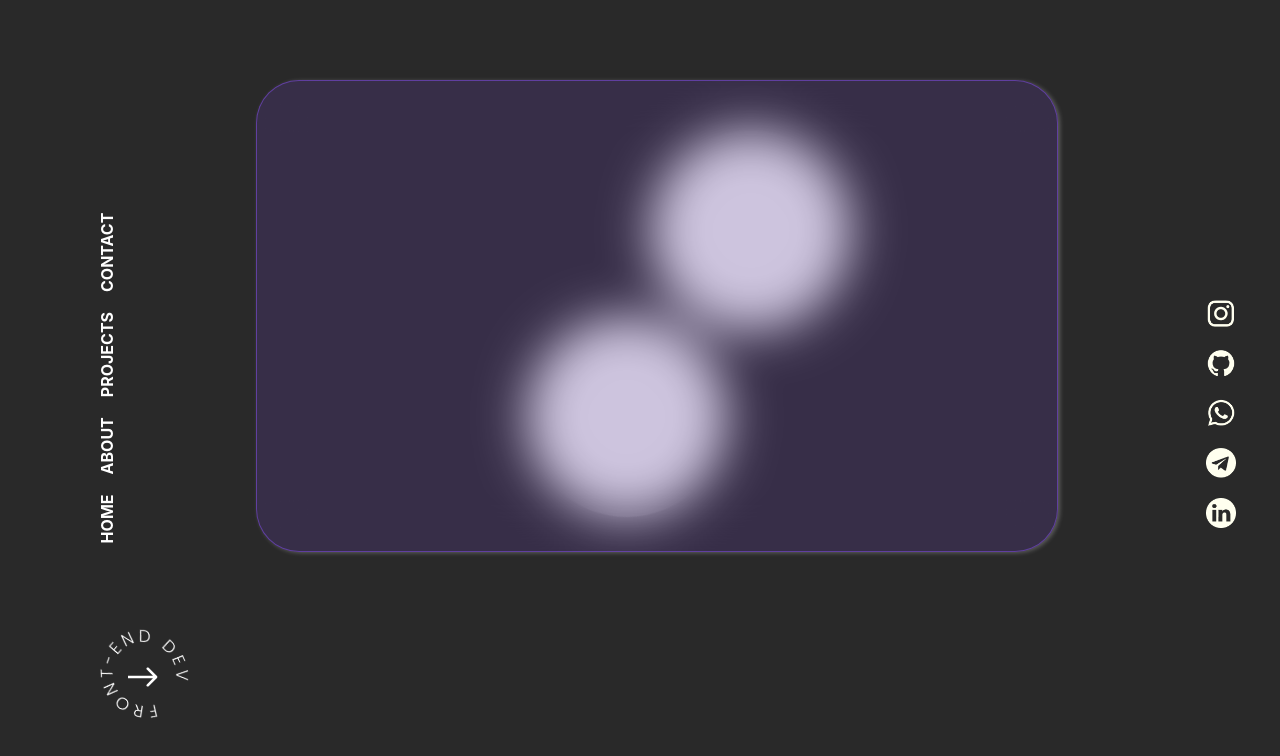
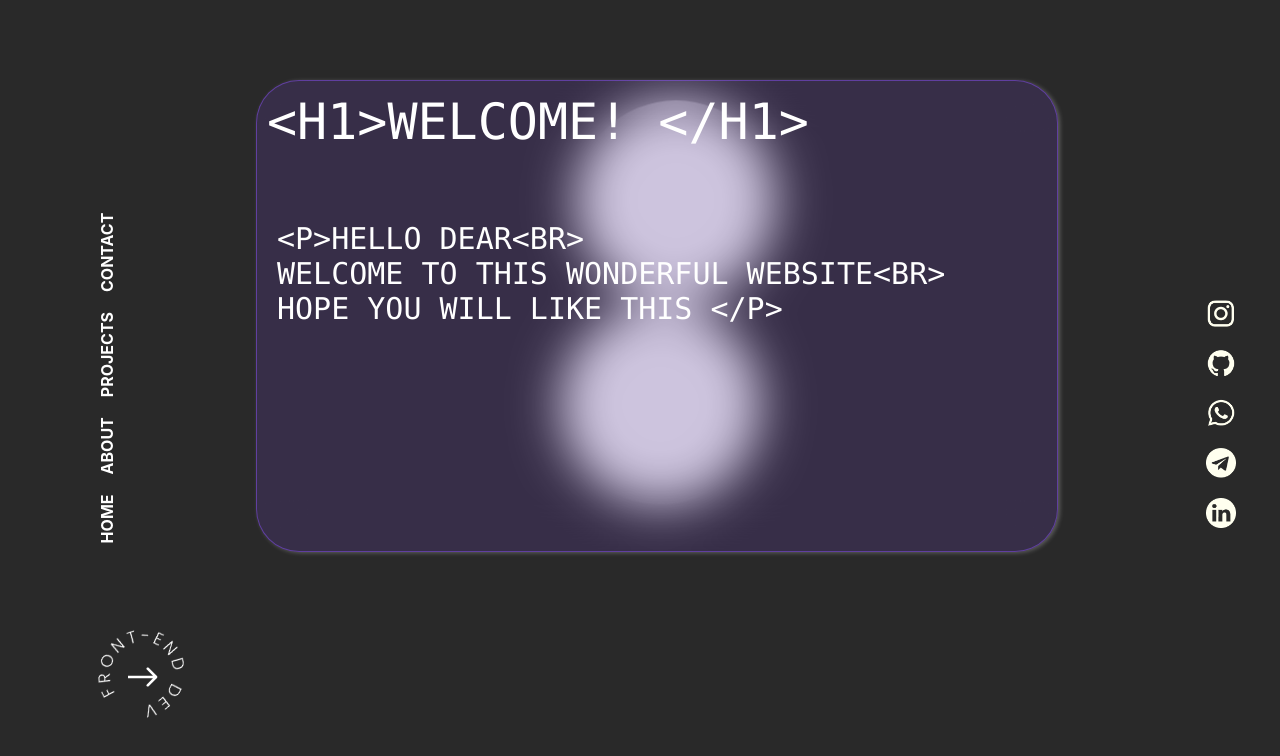
Before and after one commit to Droomiweb/dev-abin, a React (Create React App) app: page / in a window 1280 px wide. Shown: the top 756 px of the page. Built offline with nearby package versions, Linux system fonts and the light colour scheme.

Commit message:
Add files via upload

```diff
--- a/src/App.js
+++ b/src/App.js
@@ -43,12 +43,11 @@ function Ico(){
 function App() {
   return (
    <>
-   <BrowserRouter >
     <Nav />
     <section className="content">
       <div>
       <Routes>
-          <Route index path="/Content" element={<Welcome />} />
+          <Route index path='/' element={<Welcome />} />
           <Route path="/about" element={<About />} />
           <Route path="/contact" element={<Contact />} />
           <Route path="/projects" element={<Projects />} />
@@ -65,7 +64,7 @@ function App() {
         <img src={round} />
       </div>
       <Ico/>
-      </BrowserRouter>
+
    </>
   );
   }
--- a/src/index.js
+++ b/src/index.js
@@ -10,7 +10,9 @@ import Nav from './Nav';
 const root = ReactDOM.createRoot(document.getElementById('root'));
 root.render(
   <React.StrictMode>
+    <BrowserRouter>
     <App />
+    </BrowserRouter>
   </React.StrictMode>
 );
 
```
